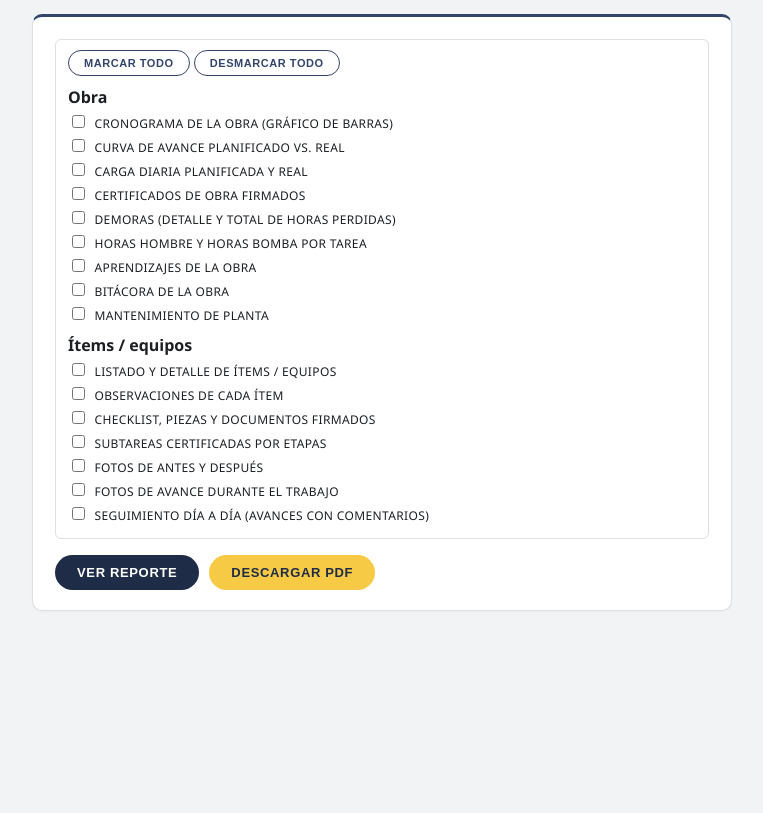
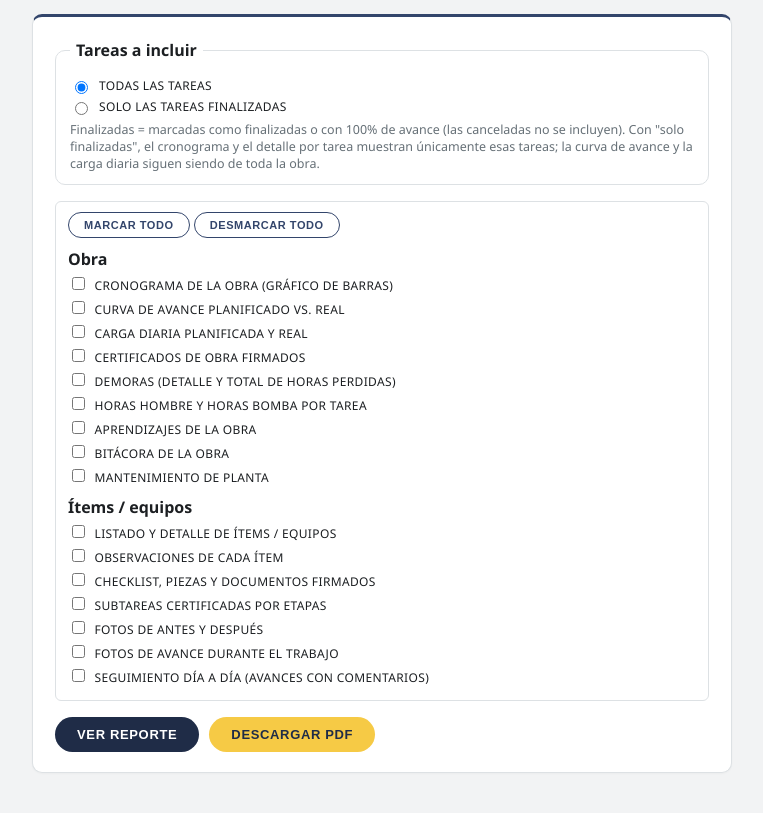
Before and after one commit to servicioscosesahidro-sys/cosesa-avance-obras, a Flask app: template templates/reporte_cliente_opciones.html in a window 1280 px wide. Shown: the part 168-981 px from the top of the page, without its empty margins (88-851 px from the left). Before the commit the page ends 779 px from the top, so only its background shows below. Run offline with Flask 3, Linux system fonts and the light colour scheme; the template is opened without the code that fills it, so the values that code supplies are empty.

Commit message:
Reporte de avance: elegir todas las tareas o solo las finalizadas
Co-Authored-By: Claude Opus 5.5 <noreply@anthropic.com>
Claude-Session: https://claude.ai/code/session_01RcjbPZyeL6LjE9Q5569ScH

```diff
--- a/app.py
+++ b/app.py
@@ -2795,6 +2795,15 @@ def reporte_obra(obra_id):
     p = _secciones_reporte(user)
     items = db.execute("SELECT * FROM items WHERE obra_id = ? ORDER BY orden, creado_en, id", (obra_id,)).fetchall()
     gantt_html, curve_html, carga_plan_html, carga_real_html = build_obra_charts(db, items)
+    # Tareas a incluir: todas, o solo las finalizadas (marcadas como finalizadas
+    # o con 100% de avance; las canceladas no cuentan). La curva y la carga
+    # diaria siguen siendo de toda la obra.
+    tareas_filtro = "finalizadas" if request.args.get("tareas") == "finalizadas" else "todas"
+    items_total = len(items)
+    if tareas_filtro == "finalizadas":
+        items = [it for it in items
+                 if not _item_cancelada(it) and (it["estado"] == "finalizado" or (it["avance_pct"] or 0) >= 100)]
+        gantt_html = build_obra_charts(db, items)[0] if items else ""
     items_data = []
     for item in items:
         fotos = db.execute(
@@ -2832,7 +2841,8 @@ def reporte_obra(obra_id):
         gantt_html=gantt_html, curve_html=curve_html, carga_plan_html=carga_plan_html,
         carga_real_html=carga_real_html,
         generado_en=datetime.now().strftime("%d/%m/%Y %H:%M"),
-        certificados=certificados, p=p, inc_list=[k for k in SECCIONES_KEYS if k in p], **extra,
+        certificados=certificados, p=p, inc_list=[k for k in SECCIONES_KEYS if k in p],
+        tareas_filtro=tareas_filtro, items_total=items_total, **extra,
     )
 
 
@@ -2851,6 +2861,8 @@ def reporte_obra_pdf(obra_id):
     extra_args = {}
     if request.args.get("elegido"):
         extra_args = {"elegido": 1, "inc": request.args.getlist("inc")}
+    if request.args.get("tareas") == "finalizadas":
+        extra_args["tareas"] = "finalizadas"
     url = url_for("reporte_obra", obra_id=obra_id, pdf_token=token, _external=True, **extra_args)
     out_path = os.path.join(tempfile.gettempdir(), f"reporte_obra_{obra_id}.pdf")
     render_pdf(url, out_path)
--- a/templates/reporte_cliente_opciones.html
+++ b/templates/reporte_cliente_opciones.html
@@ -10,6 +10,12 @@
 <div class="card" style="max-width:700px;">
   <form method="get" action="{{ url_for('reporte_obra', obra_id=obra['id']) }}" target="_blank">
     <input type="hidden" name="elegido" value="1">
+    <fieldset style="border:1px solid var(--cosesa-border);border-radius:10px;padding:12px 14px;margin:0 0 16px;">
+      <legend style="font-weight:700;padding:0 6px;">Tareas a incluir</legend>
+      <label style="display:flex;gap:8px;align-items:center;margin:4px 0;font-weight:500;"><input type="radio" name="tareas" value="todas" checked style="width:auto;"> Todas las tareas</label>
+      <label style="display:flex;gap:8px;align-items:center;margin:4px 0;font-weight:500;"><input type="radio" name="tareas" value="finalizadas" style="width:auto;"> Solo las tareas finalizadas</label>
+      <p class="subtitle" style="margin:6px 0 0;font-size:12.5px;">Finalizadas = marcadas como finalizadas o con 100% de avance (las canceladas no se incluyen). Con "solo finalizadas", el cronograma y el detalle por tarea muestran únicamente esas tareas; la curva de avance y la carga diaria siguen siendo de toda la obra.</p>
+    </fieldset>
     {% set chk_id = 'chk-reporte' %}{% set chk_name = 'inc' %}
     {% include "_permisos_checklist.html" %}
     <div style="display:flex;gap:10px;margin-top:16px;">
```
Also changed, not shown: templates/reporte_cliente.html (+6 -1 lines).
